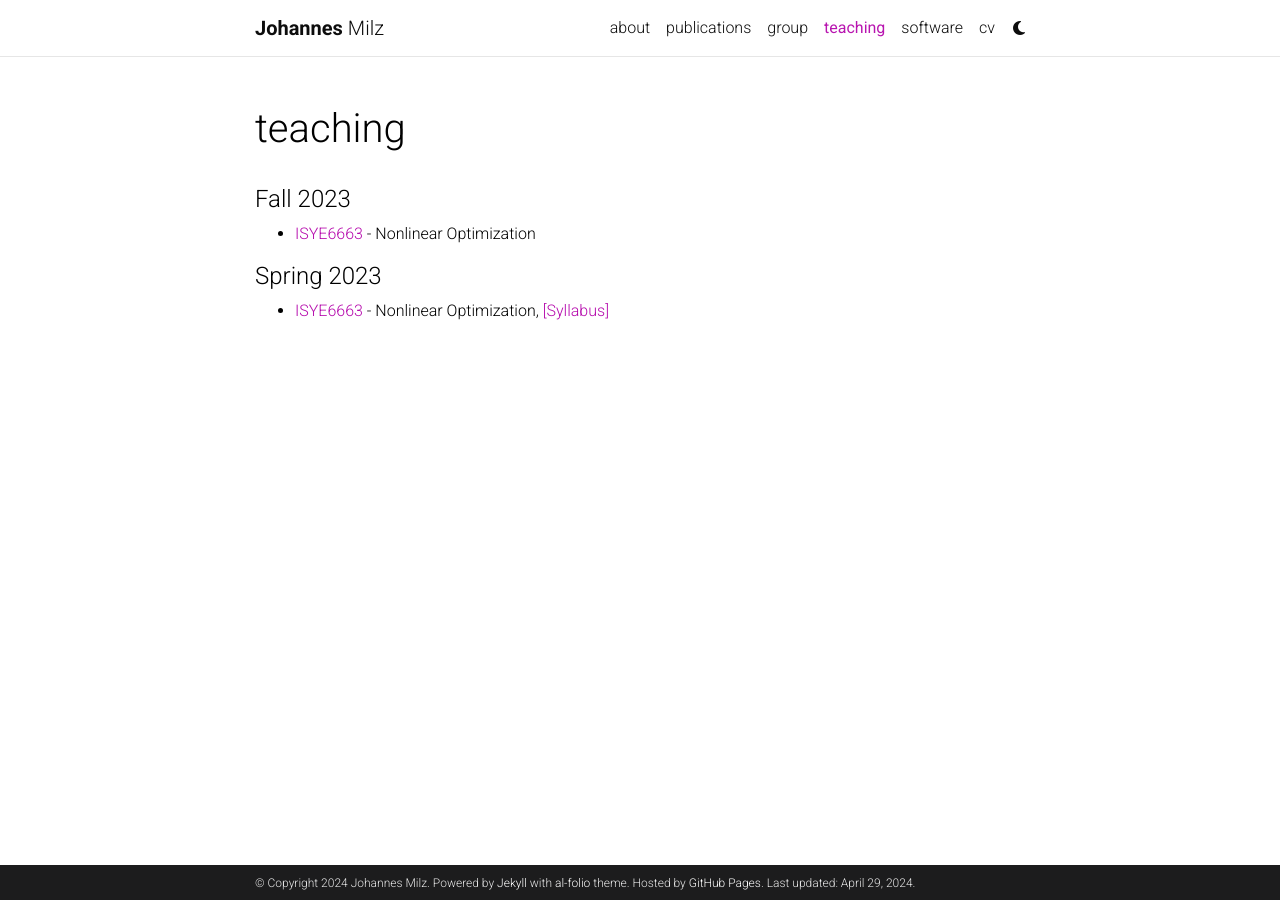
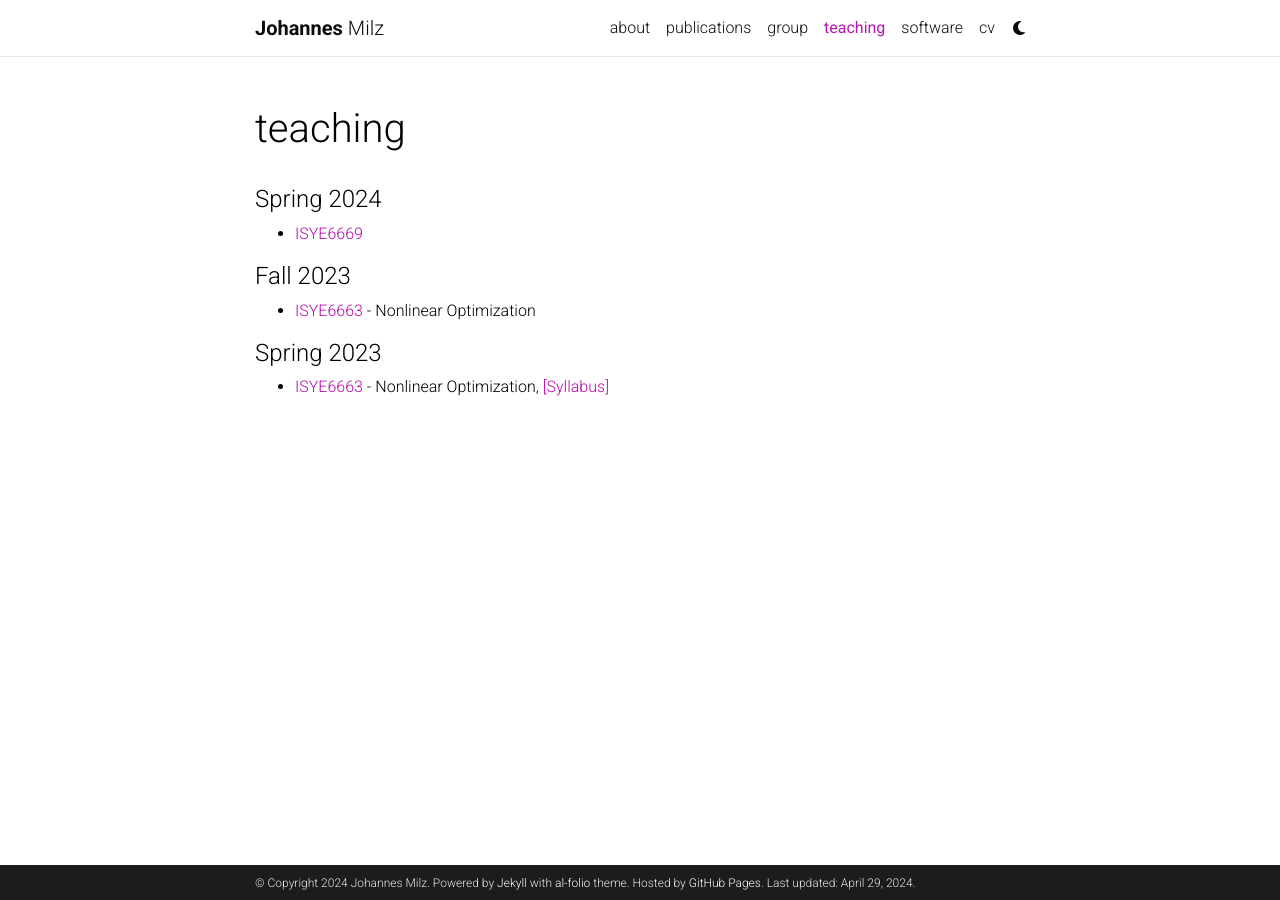
Before and after one commit to milzj/milzj.github.io, a Jekyll site: the page built from _pages/teaching.md, in a window 1280 px wide. Built offline with Jekyll 4.4.1, drawn with Linux system fonts in a browser that asks for light colours; comment, search, counter and statistics services are not loaded; a style sheet for code colours, icons or effects is not loaded.

Commit message:
Update teaching.md

```diff
--- a/_pages/teaching.md
+++ b/_pages/teaching.md
@@ -7,6 +7,9 @@
 nav_order: 5
 ---
 
+#### Spring 2024
+- [ISYE6669](https://oscar.gatech.edu/bprod/bwckctlg.p_display_courses?term_in=202402&one_subj=ISYE&sel_crse_strt=6669&sel_crse_end=6669&sel_subj=&sel_levl=&sel_schd=&sel_coll=&sel_divs=&sel_dept=&sel_attr=)
+
 #### Fall 2023
  - [ISYE6663](https://oscar.gatech.edu/bprod/bwckctlg.p_display_courses?term_in=202308&one_subj=ISYE&sel_crse_strt=6663&sel_crse_end=6663&sel_subj=&sel_levl=&sel_schd=&sel_coll=&sel_divs=&sel_dept=&sel_attr=) - Nonlinear Optimization
 
```
